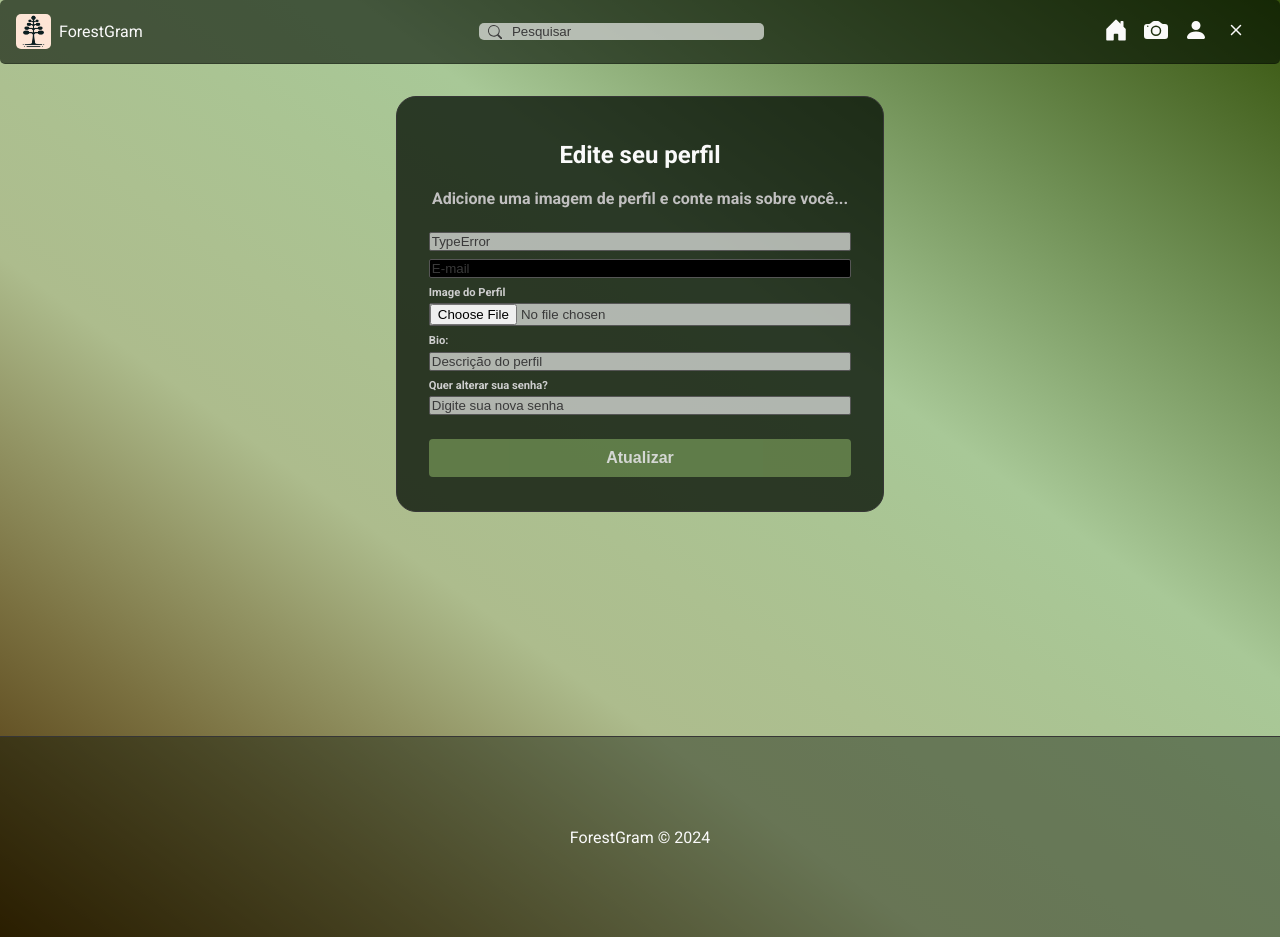
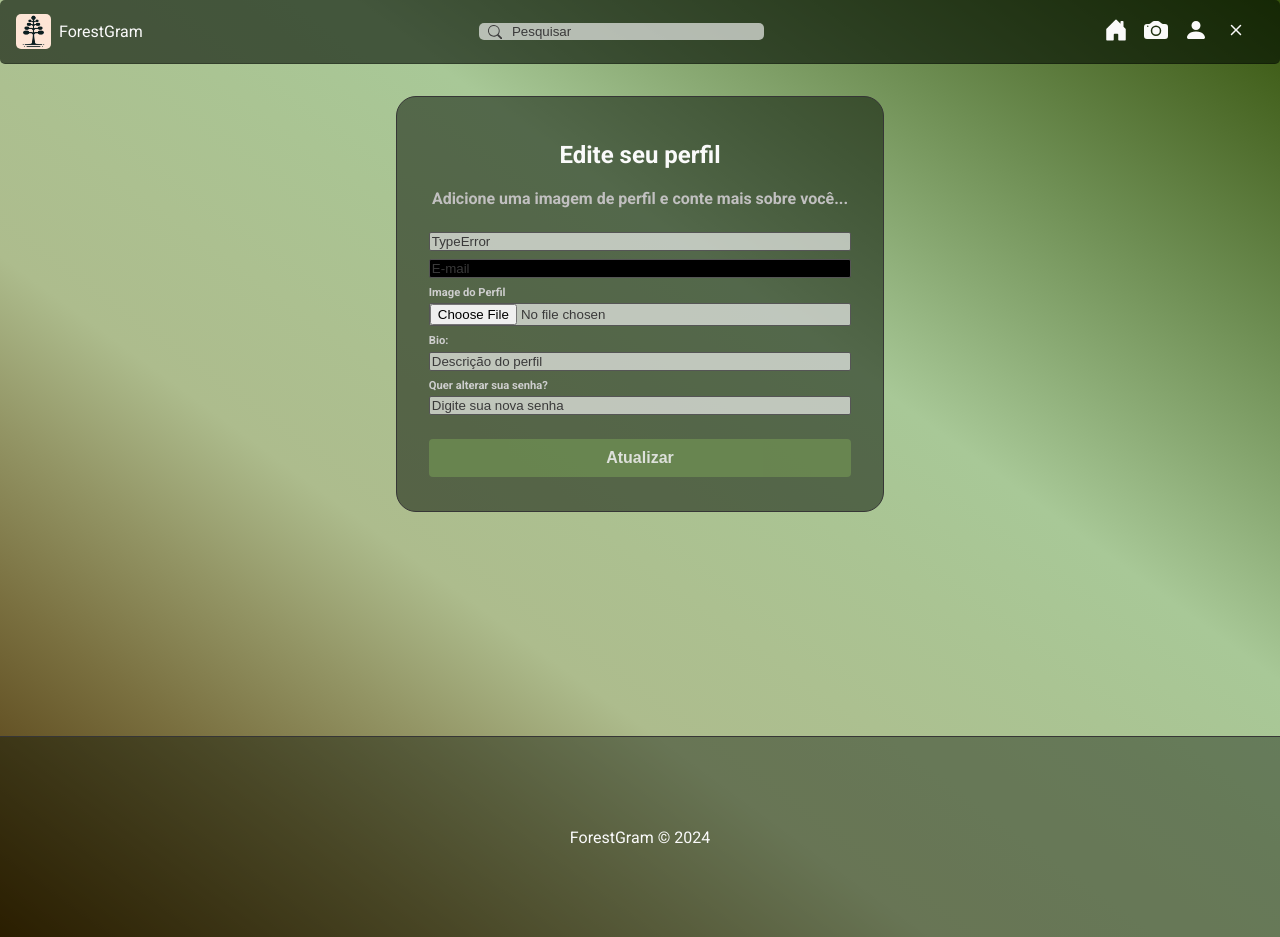
Before and after one commit to Rodrigo-Rods/ReactGram, a React (Create React App) app in the folder 12_ReactGram/frontend/: page /profile in a window 1280 px wide. Built offline with nearby package versions, Linux system fonts and the light colour scheme; no server answers; sample sign-in values are in the browser's storage.

Commit message:
Detalhes do css

```diff
--- a/12_ReactGram/frontend/src/pages/EditProfile/EditProfile.css
+++ b/12_ReactGram/frontend/src/pages/EditProfile/EditProfile.css
@@ -1,6 +1,6 @@
 #edit-profile {
     border: 1px solid #363636;
-    background-color: rgba(1, 10, 0, 0.75);
+    background-color: var(--color02);
     padding: 1.5em 2em;
     max-width: 33%;
     margin: 2em auto;
--- a/12_ReactGram/frontend/src/pages/Home/Home.css
+++ b/12_ReactGram/frontend/src/pages/Home/Home.css
@@ -7,7 +7,7 @@
     margin-top: 1em;
     border-radius: 20px;
     margin-bottom: 1em;
-    background-color: var(--color03);
+    background-color: var(--color02);
     padding-top: 2em;
     padding-right: 3em;
     padding-left: 3em;
--- a/12_ReactGram/frontend/src/pages/Photo/Photo.css
+++ b/12_ReactGram/frontend/src/pages/Photo/Photo.css
@@ -3,7 +3,7 @@
     margin: 0 auto;
     text-align: center;
     margin-top: 2em;
-    background-color: var(--color03);
+    background-color: var(--color02);
     padding-left: 2em;
     padding-top: 2em;
     padding-right: 2em;
```
